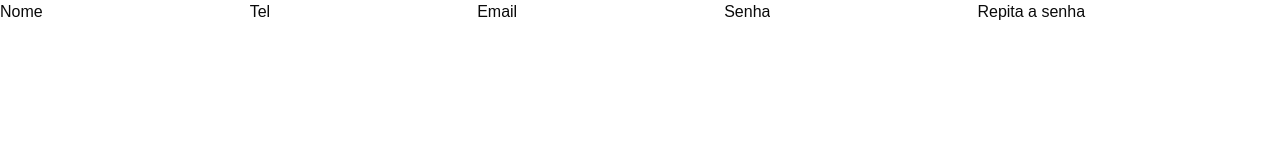
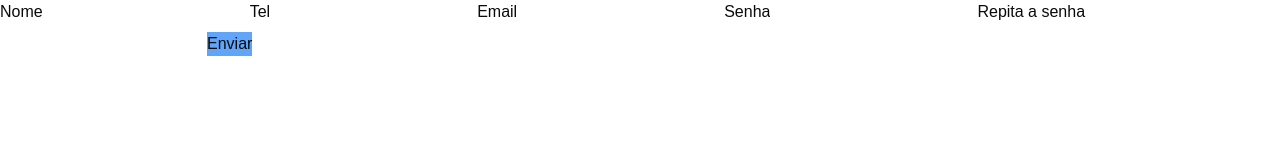
Before and after one commit to carlosEduardDvlpr/barbershop-booking, a Next.js app: page /register in a window 1280 px wide. Shown: the top 160 px of the page. Built offline with nearby package versions, Linux system fonts and the light colour scheme.

Commit message:
feat: added errors message with verification fields

```diff
--- a/src/app/_components/register-form/register-form.tsx
+++ b/src/app/_components/register-form/register-form.tsx
@@ -1,14 +1,87 @@
+'use client';
+
+import React from 'react';
+
 export const RegisterForm = () => {
-  return <form>
-    <label htmlFor="name">Nome</label>
-    <input type="text" id="name" />
-    <label htmlFor="tel">Tel</label>
-    <input type="text" id="tel" />
-    <label htmlFor="email">Email</label>
-    <input type="email" id="email" />
-    <label htmlFor="password">Senha</label>
-    <input type="password" id="password" />
-    <label htmlFor="password2">Repita a senha</label>
-    <input type="password2" id="password2" />
-  </form>;
+  const [formError, setFormError] = React.useState('');
+
+  const nameInputRef = React.useRef<HTMLInputElement>(null);
+  const telInputRef = React.useRef<HTMLInputElement>(null);
+  const emailInputRef = React.useRef<HTMLInputElement>(null);
+  const pass1InputRef = React.useRef<HTMLInputElement>(null);
+  const pass2InputRef = React.useRef<HTMLInputElement>(null);
+
+  const handleRegisterClick = React.useCallback(
+    (ev: React.FormEvent<HTMLFormElement>) => {
+      ev.preventDefault();
+      setFormError('');
+
+     const EMAIL_REGEXP = new RegExp(
+        "[a-z0-9!#$%&'*+/=?^_`{|}~-]+(?:.[a-z0-9!#$%&'*+/=?^_`{|}~-]+)*@(?:[a-z0-9](?:[a-z0-9-]*[a-z0-9])?.)+[a-z0-9](?:[a-z0-9-]*[a-z0-9])?",
+      );
+      const TEL_REGEXP = new RegExp('^[0-9]{2}[0-9]{9}$');
+
+      if (
+        nameInputRef.current &&
+        telInputRef.current &&
+        emailInputRef.current &&
+        pass1InputRef.current &&
+        pass2InputRef.current
+      ) {
+        const name = nameInputRef.current.value;
+        const tel = telInputRef.current.value;
+        const email = emailInputRef.current.value;
+        const pass1 = pass1InputRef.current.value;
+        const pass2 = pass2InputRef.current.value;
+
+        if (!name || name.length < 3) {
+          setFormError('Insira seu nome! (minimo 3 letras)');
+          return;
+        }
+
+        if (!TEL_REGEXP.test(tel)) {
+          setFormError('Digite um número de telefone válido!');
+          return;
+        }
+
+        if (!EMAIL_REGEXP.test(email)) {
+          setFormError('Digite um email válido!');
+          return;
+        }
+
+        if (pass1.length < 8) {
+          setFormError('A senha precisa de pelo 8 caracteres!');
+          return;
+        }
+
+        if (pass1 !== pass2) {
+          setFormError('As senhas não são iguais!');
+          return;
+        }
+      }
+    },
+    [],
+  );
+
+  return (
+    <form onSubmit={(ev) => handleRegisterClick(ev)}>
+      <label htmlFor="name">Nome</label>
+      <input type="text" required ref={nameInputRef} id="name" />
+      <label htmlFor="tel">Tel</label>
+      <input type="text" required ref={telInputRef} id="tel" />
+      <label htmlFor="email">Email</label>
+      <input type="email" required ref={emailInputRef} id="email" />
+      <label htmlFor="password">Senha</label>
+      <input type="password" required ref={pass1InputRef} id="password" />
+      <label htmlFor="password2">Repita a senha</label>
+      <input type="password" required ref={pass2InputRef} id="password2" />
+      {formError && (
+        <div>
+          <p>Erro no formulário</p>
+          <p>{formError}</p>
+        </div>
+      )}
+      <button className="bg-blue-400 mt-2">Enviar</button>
+    </form>
+  );
 };
```
